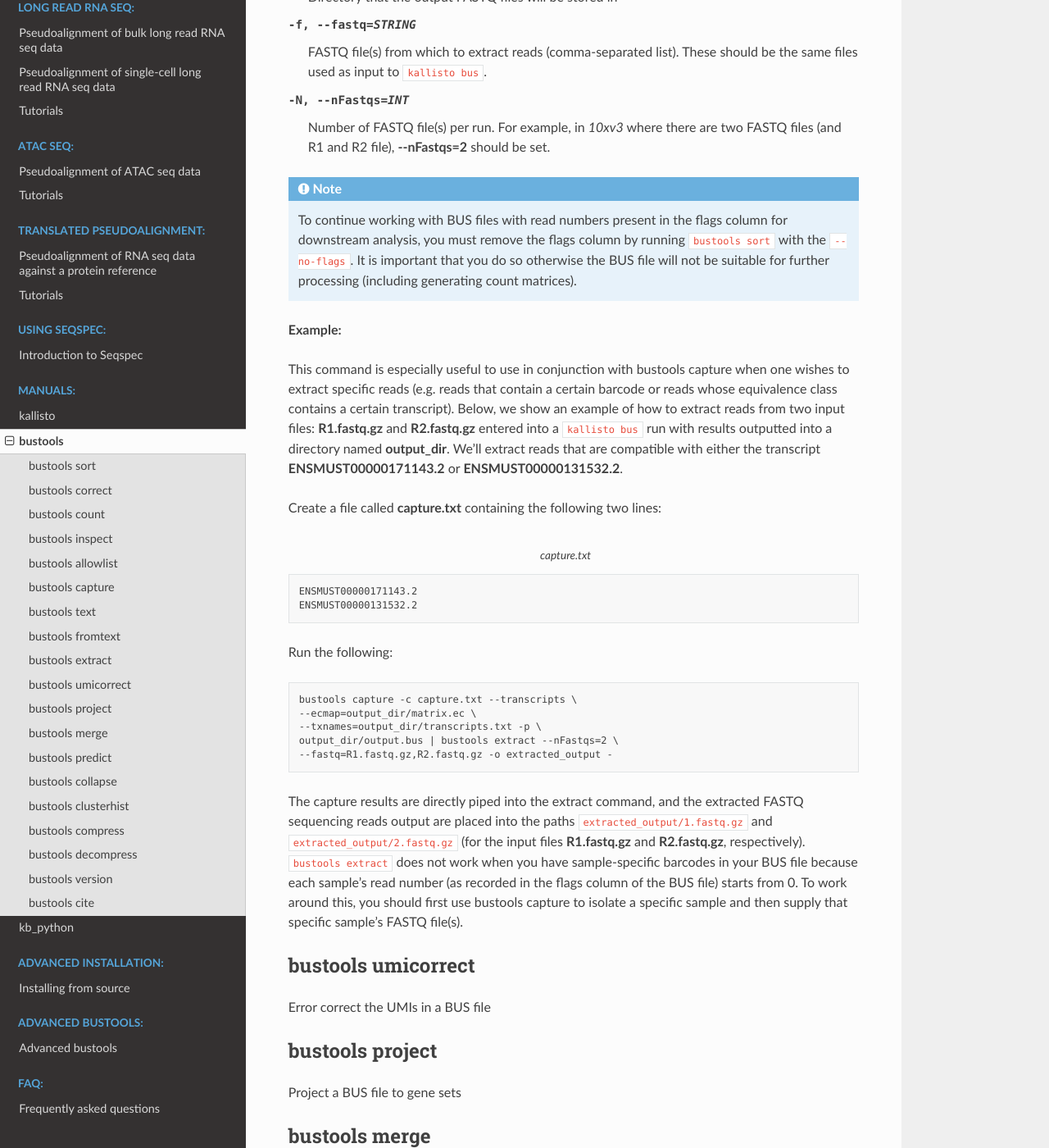
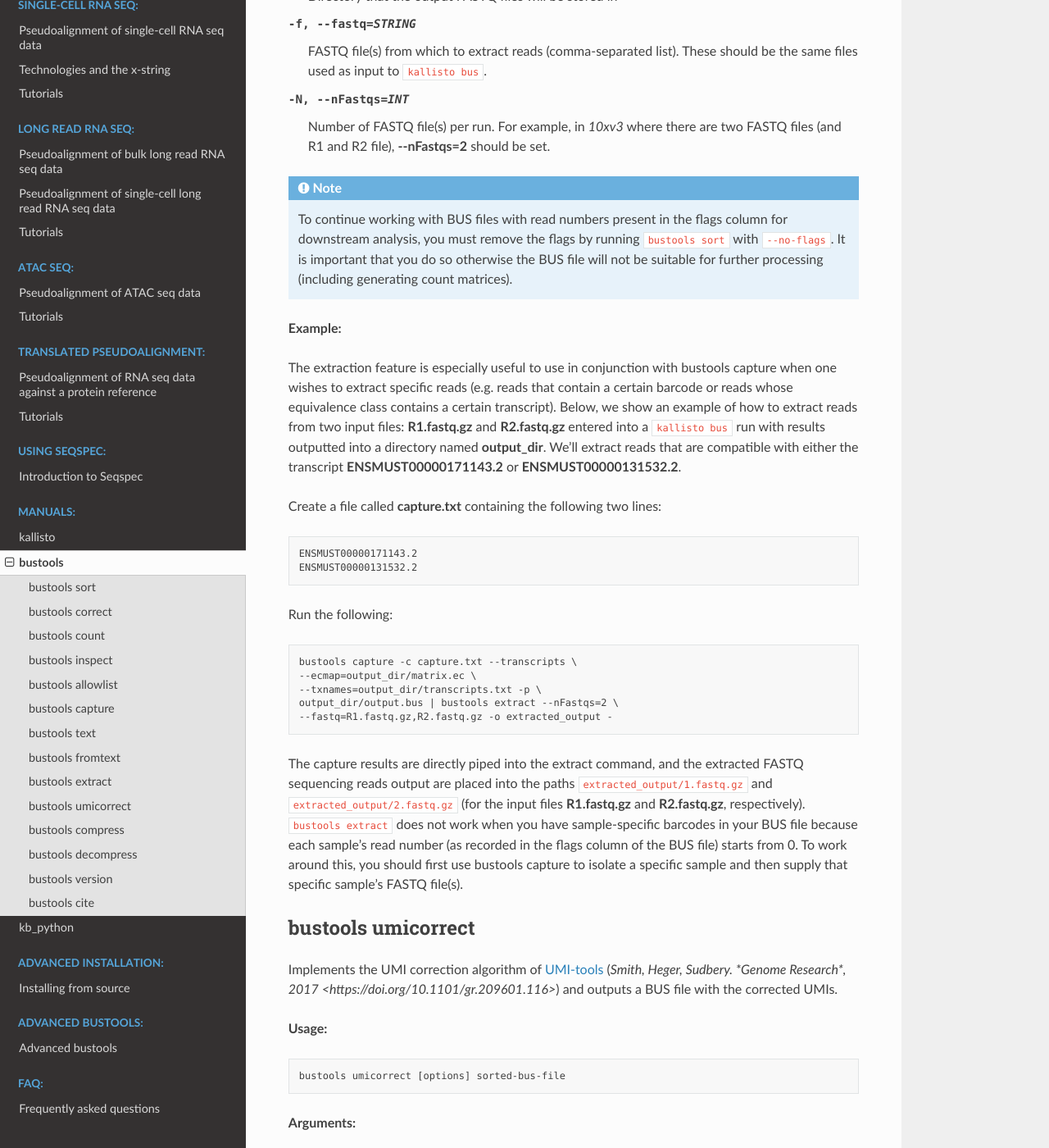
Before and after one commit to pachterlab/kb_docs, a Sphinx documentation site: the page built from docs/source/manuals/bustools.rst, in a window 1280 px wide and 1400 px high, scrolled down 9686 px. Shown: the whole window at 82% size. Built offline with Sphinx 7.4.7 and the Read the Docs theme 2.0.0, drawn with Linux system fonts in a browser that asks for light colours; some of the changed text lies outside the part shown.

Commit message:
Update bustools.rst

```diff
--- a/docs/source/manuals/bustools.rst
+++ b/docs/source/manuals/bustools.rst
@@ -330,7 +330,7 @@
 
 This will extract the successfully mapped sequencing reads from the input FASTQ files that were processed with kallisto bus with the **-n** (**--num**) option, which places the read number (zero-indexed) in the flags column of the BUS file. Although BUS files with read numbers present in the flags column should not be used for downstream quantification, they can be used by **bustools extract** to extract the original sequencing reads (as well as by **bustools text** to view the sequencing read number along with the barcode, UMI, and equivalence class).
 
-Note: The BUS file must be sorted by flag. The output BUS file directly from kallisto should already be sorted by flag, but, if not, one can use apply ``bustools sort --flag`` on the BUS file.
+Note: The BUS file must be sorted by flag. The output BUS file directly from kallisto should already be sorted by flag, but, if not, one can use apply **bustools sort --flag** on the BUS file.
 
 **Usage:**
 
@@ -351,17 +351,16 @@
 
 .. note::
 
-  To continue working with BUS files with read numbers present in the flags column for downstream analysis, you must remove the flags column by running ``bustools sort`` with the ``--no-flags``. It is important that you do so otherwise the BUS file will not be suitable for further processing (including generating count matrices).
+  To continue working with BUS files with read numbers present in the flags column for downstream analysis, you must remove the flags by running ``bustools sort`` with ``--no-flags``. It is important that you do so otherwise the BUS file will not be suitable for further processing (including generating count matrices).
 
 
 **Example:**
 
-This command is especially useful to use in conjunction with bustools capture when one wishes to extract specific reads (e.g. reads that contain a certain barcode or reads whose equivalence class contains a certain transcript). Below, we show an example of how to extract reads from two input files: **R1.fastq.gz** and **R2.fastq.gz** entered into a ``kallisto bus`` run with results outputted into a directory named **output_dir**. We’ll extract reads that are compatible with either the transcript **ENSMUST00000171143.2** or **ENSMUST00000131532.2**.
+The extraction feature is especially useful to use in conjunction with bustools capture when one wishes to extract specific reads (e.g. reads that contain a certain barcode or reads whose equivalence class contains a certain transcript). Below, we show an example of how to extract reads from two input files: **R1.fastq.gz** and **R2.fastq.gz** entered into a ``kallisto bus`` run with results outputted into a directory named **output_dir**. We’ll extract reads that are compatible with either the transcript **ENSMUST00000171143.2** or **ENSMUST00000131532.2**.
 
 Create a file called **capture.txt** containing the following two lines:
 
 .. code-block:: text
-  :caption: capture.txt
 
   ENSMUST00000171143.2
   ENSMUST00000131532.2
@@ -382,34 +381,30 @@
 
 bustools umicorrect
 ^^^^^^^^^^^^^^^^^^^^
-Error correct the UMIs in a BUS file
+Implements the UMI correction algorithm of `UMI-tools <https://github.com/CGATOxford/UMI-tools>`_ (`Smith, Heger, Sudbery. *Genome Research*, 2017 <https://doi.org/10.1101/gr.209601.116>`) and outputs a BUS file with the corrected UMIs.
 
 
+**Usage:**
 
 
-bustools project
-^^^^^^^^^^^^^^^^^^^^
-Project a BUS file to gene sets
+.. code-block:: text
+
+   bustools umicorrect [options] sorted-bus-file
+
+**Arguments:**
 
 
-bustools merge
-^^^^^^^^^^^^^^^^^^^^
-Merge bus files from same experiment
+-o, --output=STRING  Filename to write the output BUS file with UMIs corrected.
+
+-p, --pipe  Write to standard output.
+
+-g, --genemap=FILE  File for mapping transcripts to genes (when using ``kb ref`` in kb-python, this is the **t2g.txt** file produced by it).
+
+-e, --ecmap=FILE  File for mapping equivalence classes to transcripts.
+
+-t, --txnames=FILE  File with names of transcripts.
 
 
-
-
-bustools predict
-^^^^^^^^^^^^^^^^^^^^
-Correct the count matrix using prediction of unseen species
-
-bustools collapse
-^^^^^^^^^^^^^^^^^^^^
-Turn BUS files into a BUG file
-
-bustools clusterhist
-^^^^^^^^^^^^^^^^^^^^
-Create UMI histograms per cluster
 
 bustools compress
 ^^^^^^^^^^^^^^^^^^^^
```
